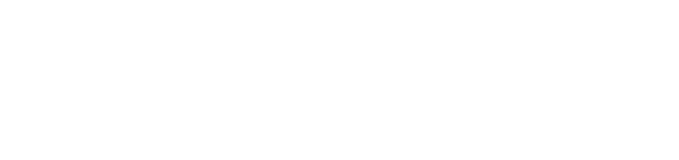
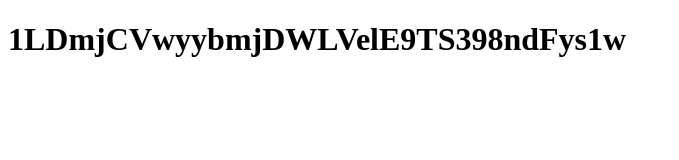
Before and after one commit to HansongProgramming/CapstoneAiCoreDesktop, a plain HTML site: page index.html in a window 1280 px wide. Shown: the whole page, without its empty margins (0-679 px from the left). Drawn offline with Linux system fonts and the light colour scheme.

Commit message:
added temporary file id for testing

```diff
--- a/index.html
+++ b/index.html
@@ -6,6 +6,6 @@
     <title>VersionControl</title>
 </head>
 <body>
-    <h1></h1>
+    <h1>1LDmjCVwyybmjDWLVelE9TS398ndFys1w</h1>
 </body>
 </html>
```
